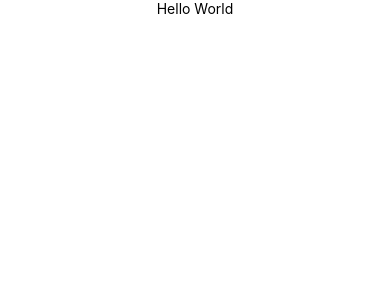
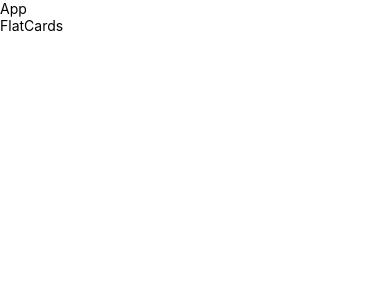
Before and after one commit to TiwariLokesh/React-native-tutorial, a React Native app: screen / in a window 390 px wide. Shown: the top 300 px of the page. Built offline with nearby package versions, Linux system fonts and the light colour scheme.

Commit message:
maked component

```diff
--- a/App.js
+++ b/App.js
@@ -1,24 +1,17 @@
+import { View, Text, SafeAreaView, ScrollView } from 'react-native'
 import React from 'react'
-import { StyleSheet, Text, View,useColorScheme } from 'react-native'
+import FlatCards from './components/FlatCards'
 
-export default function App() {
-  const isDarkMode = useColorScheme() === 'dark'
+const App = () => {
   return (
-  <View style={styles.container}>
-   <Text style={isDarkMode ? styles.whiteText : styles.darkText }>Hello World</Text>
-  </View>
+    <SafeAreaView>
+    <ScrollView>
+    <Text>App</Text>
+    <FlatCards/>
+    </ScrollView>
+
+    </SafeAreaView>
   )
 }
 
-const styles = StyleSheet.create({
-  container:{
-    flex:1,
-    alignItems:'center'
-  },
-  whiteText:{
-    color:'#fff'
-  },
-  darkText:{
-    color:'#000'
-  }
-})
+export default App
--- /dev/null
+++ b/components/FlatCards.js
@@ -0,0 +1,12 @@
+import { StyleSheet, Text, View } from 'react-native'
+import React from 'react'
+
+export default function FlatCards() {
+  return (
+    <View>
+      <Text>FlatCards</Text>
+    </View>
+  )
+}
+
+const styles = StyleSheet.create({})
```
